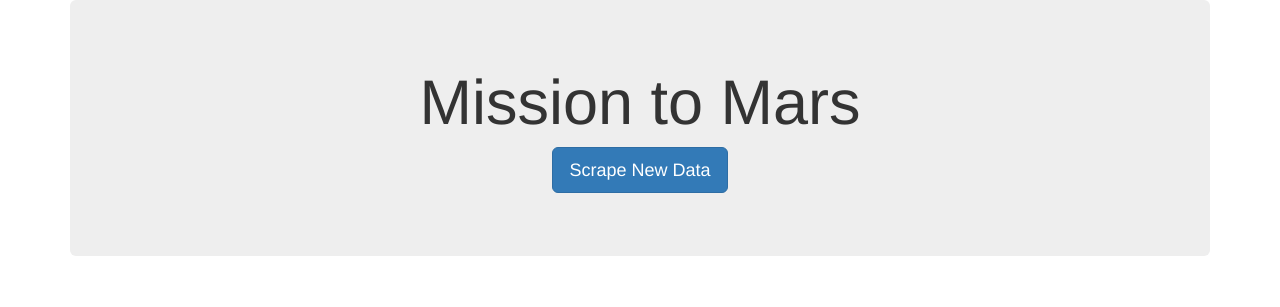
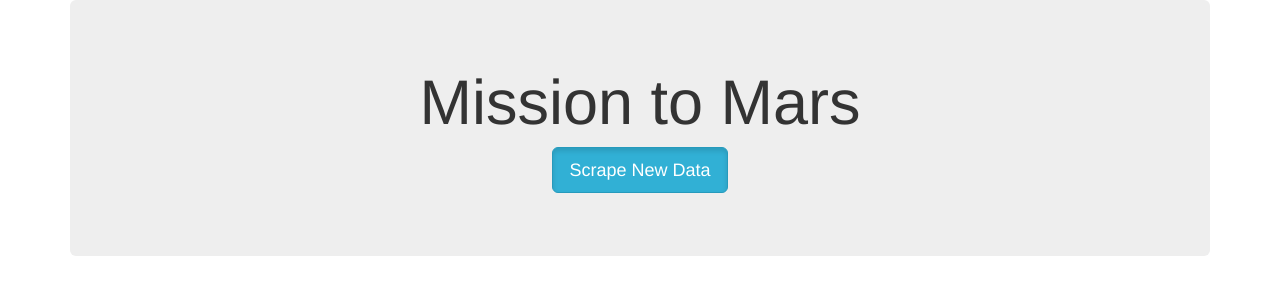
Before and after one commit to lmiles77/Mission-to-Mars, a Flask app: page / in a window 1280 px wide. Shown: the top 307 px of the page. Run offline with Flask 2, Linux system fonts and the light colour scheme; data that the repository does not hold is empty; some libraries are stand-ins or nearby versions.

Commit message:
updated files

```diff
--- a/templates/index.html
+++ b/templates/index.html
@@ -16,7 +16,7 @@
       <div class="jumbotron text-center">
         <h1>Mission to Mars</h1>
         <!-- Add a button to activate scraping script -->
-        <p><a class="btn btn-primary btn-lg" href="/scrape" role="button">Scrape New Data</a></p>
+        <p><a class="btn btn-info btn-lg active" href="/scrape" role="button">Scrape New Data</a></p>
       </div>
 
       <!-- Add section for Mars News -->
@@ -50,9 +50,9 @@
           <div class="row" id="mars-facts">
             <h4>Mars Facts</h4>
             {{ mars.facts | safe }}
-          </div>
-        </div>
-      </div>
+          <div>
+         <div>
+       </div>
 
       <!-- Section for Mars Hemispheres -->
       <div class="row" id="mars-hemispheres">
```
